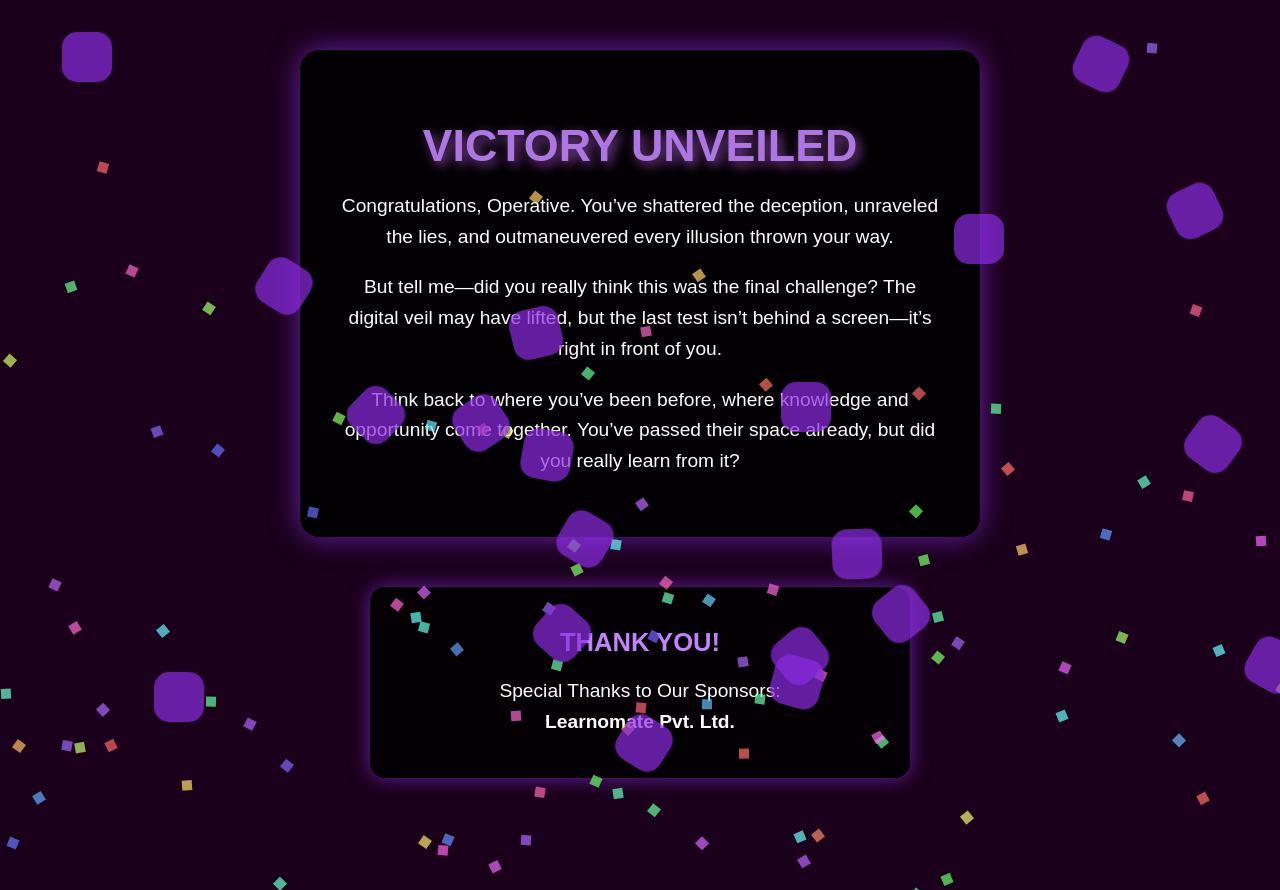
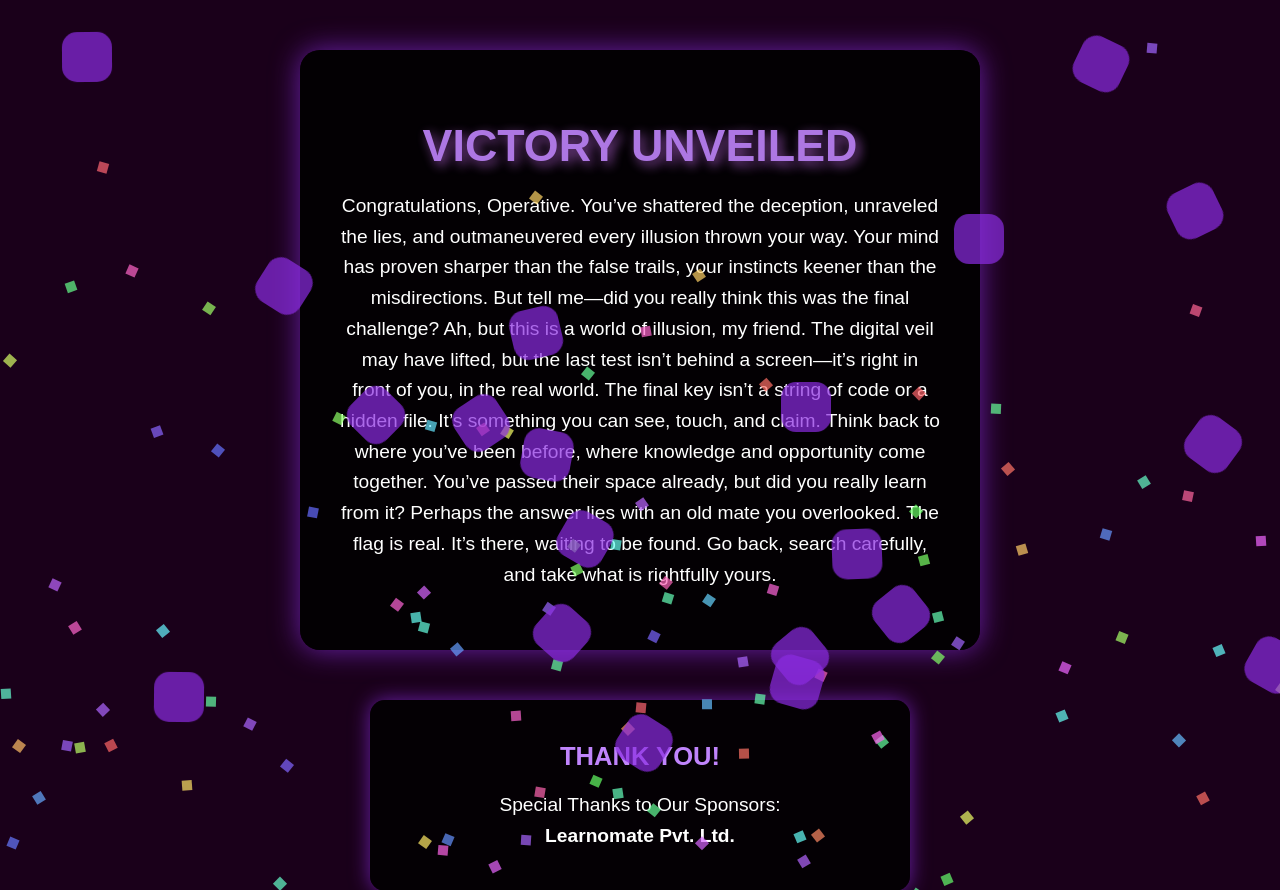
Before and after one commit to omega-mirage/endpoint-hustle, a Flask app: page /FRAGMENT in a window 1280 px wide. Shown: the top 890 px of the page. Run offline with Flask 3, Linux system fonts and the light colour scheme.

Commit message:
Update frag.html

```diff
--- a/templates/frag.html
+++ b/templates/frag.html
@@ -105,9 +105,15 @@
 <body>
     <div class="container">
         <h1>Victory Unveiled</h1>
-        <p>Congratulations, Operative. You’ve shattered the deception, unraveled the lies, and outmaneuvered every illusion thrown your way.</p>
-        <p>But tell me—did you really think this was the final challenge? The digital veil may have lifted, but the last test isn’t behind a screen—it’s right in front of you.</p>
-        <p>Think back to where you’ve been before, where knowledge and opportunity come together. You’ve passed their space already, but did you really learn from it?</p>
+        <p>Congratulations, Operative.
+
+You’ve shattered the deception, unraveled the lies, and outmaneuvered every illusion thrown your way. Your mind has proven sharper than the false trails, your instincts keener than the misdirections. But tell me—did you really think this was the final challenge?
+
+Ah, but this is a world of illusion, my friend. The digital veil may have lifted, but the last test isn’t behind a screen—it’s right in front of you, in the real world. The final key isn’t a string of code or a hidden file. It’s something you can see, touch, and claim.
+
+Think back to where you’ve been before, where knowledge and opportunity come together. You’ve passed their space already, but did you really learn from it? Perhaps the answer lies with an old mate you overlooked.
+
+The flag is real. It’s there, waiting to be found. Go back, search carefully, and take what is rightfully yours.</p>
 <!--         <p class="flag">FLAG: RestoredData</p> -->
     </div>
     <div class="sponsors">
```
